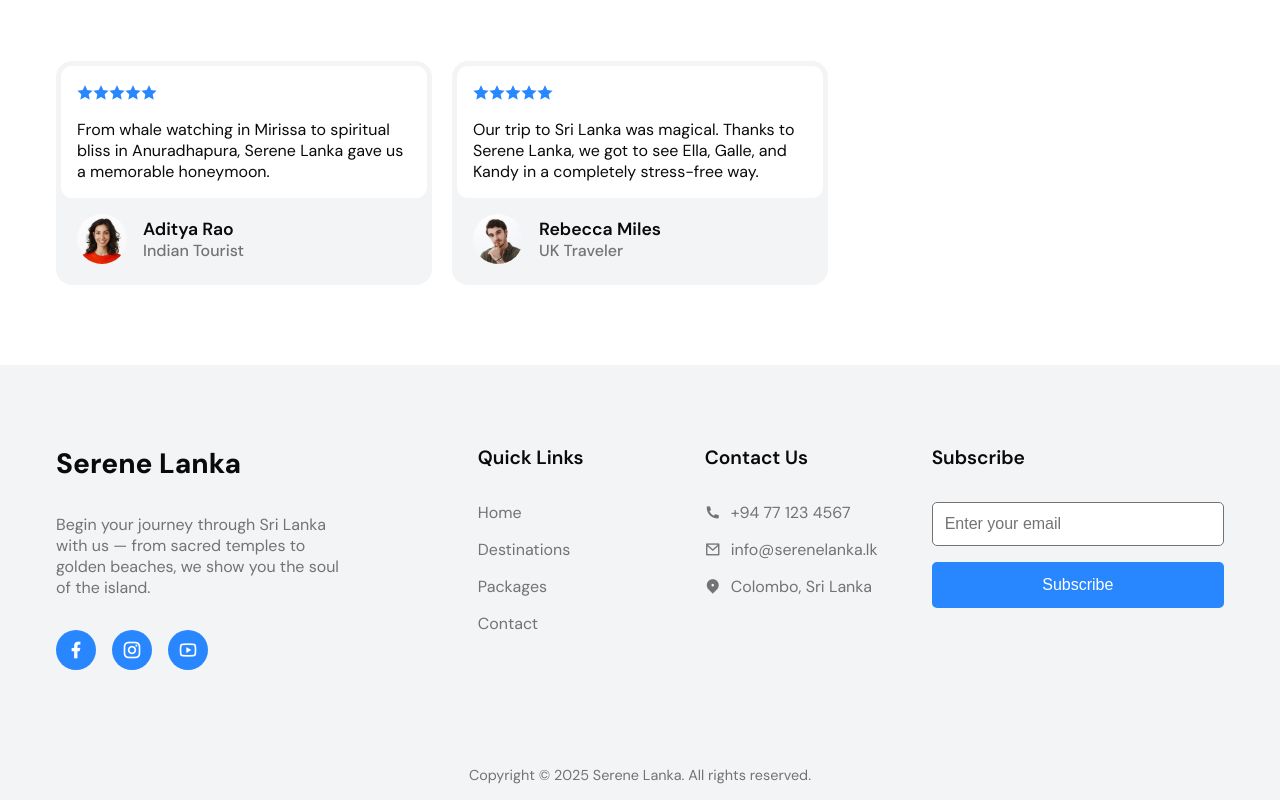
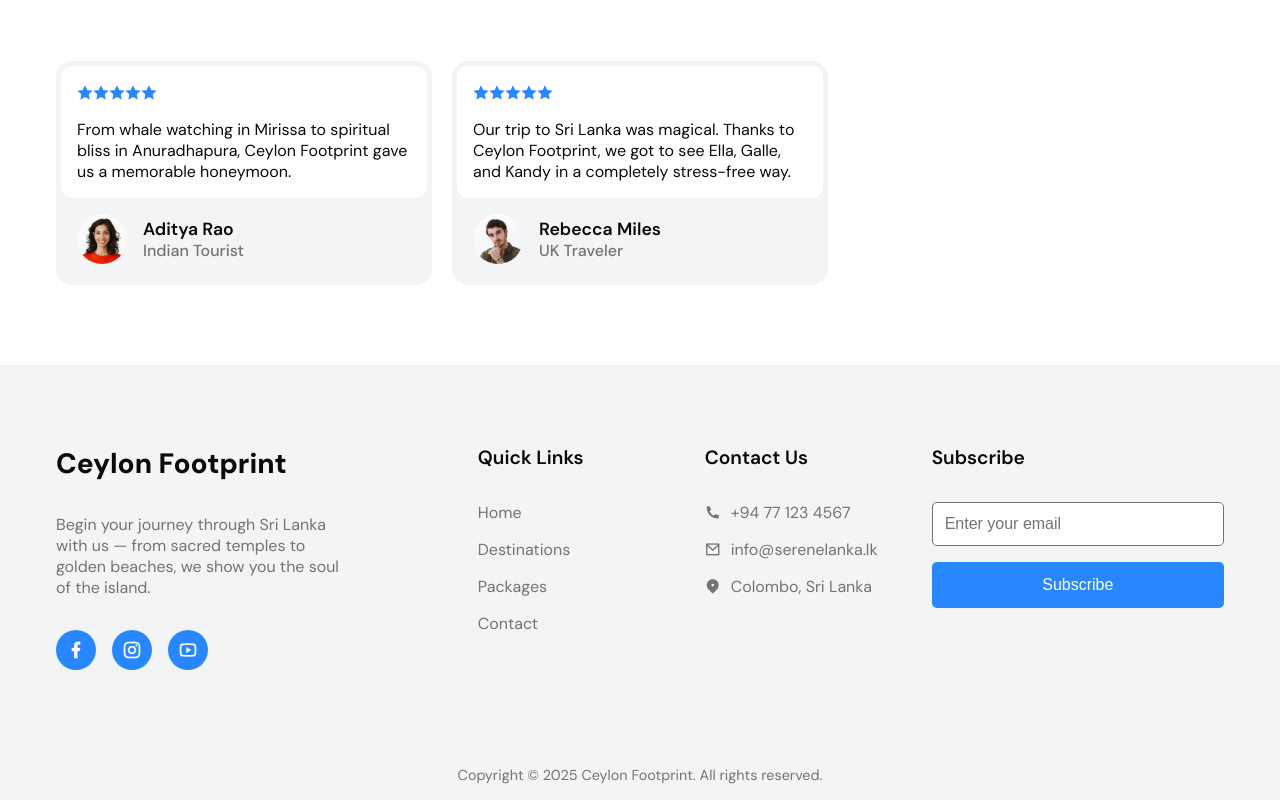
Before and after one commit to ShanukaKarunarathne/Ceylon_Footprint, a plain HTML site: page index.html in a window 1280 px wide. Shown: the part 3376-4176 px from the top of the page. Drawn offline with nearby package versions, Linux system fonts and the light colour scheme.

Commit message:
add the new logo

```diff
--- a/index.html
+++ b/index.html
@@ -12,14 +12,14 @@
       href="https://cdn.jsdelivr.net/npm/swiper@11/swiper-bundle.min.css"
     />
     <link rel="stylesheet" href="styles.css" />
-    <title>Serene Lanka</title>
+    <title>Ceylon Footprint</title>
   </head>
   <body>
     <nav>
       <div class="nav__header">
         <div class="nav__logo">
           <a href="#" class="logo">
-            <img src="assets/logo.png" alt="Serene Lanka Logo" class="logo__img">
+            <img src="assets/logo.png" alt="Ceylon Footprint Logo" class="logo__img">
           </a>
         </div>
         <div class="nav__menu__btn" id="menu-btn">
@@ -158,7 +158,7 @@
       <div class="showcase__content">
         <h4>UNVEIL SRI LANKA’S TRUE BEAUTY</h4>
         <p>
-          Serene Lanka is your trusted guide to discovering Sri Lanka’s rich heritage, stunning landscapes, and warm hospitality.
+          Ceylon Footprint is your trusted guide to discovering Sri Lanka’s rich heritage, stunning landscapes, and warm hospitality.
         </p>
         <p>
           Whether you're trekking through lush tea plantations, enjoying the beaches of Unawatuna, or exploring the ancient ruins of Anuradhapura — we ensure your experience is unforgettable.
@@ -235,7 +235,7 @@
                   <span><i class="ri-star-fill"></i></span><span><i class="ri-star-fill"></i></span><span><i class="ri-star-fill"></i></span><span><i class="ri-star-fill"></i></span><span><i class="ri-star-fill"></i></span>
                 </div>
                 <p>
-                  Our trip to Sri Lanka was magical. Thanks to Serene Lanka, we got to see Ella, Galle, and Kandy in a completely stress-free way.
+                  Our trip to Sri Lanka was magical. Thanks to Ceylon Footprint, we got to see Ella, Galle, and Kandy in a completely stress-free way.
                 </p>
               </div>
               <div class="client__details">
@@ -254,7 +254,7 @@
                   <span><i class="ri-star-fill"></i></span><span><i class="ri-star-fill"></i></span><span><i class="ri-star-fill"></i></span><span><i class="ri-star-fill"></i></span><span><i class="ri-star-fill"></i></span>
                 </div>
                 <p>
-                  From whale watching in Mirissa to spiritual bliss in Anuradhapura, Serene Lanka gave us a memorable honeymoon.
+                  From whale watching in Mirissa to spiritual bliss in Anuradhapura, Ceylon Footprint gave us a memorable honeymoon.
                 </p>
               </div>
               <div class="client__details">
@@ -274,7 +274,7 @@
       <div class="section__container footer__container">
         <div class="footer__col">
           <div class="footer__logo">
-            <a href="#" class="logo">Serene Lanka</a>
+            <a href="#" class="logo">Ceylon Footprint</a>
           </div>
           <p>
             Begin your journey through Sri Lanka with us — from sacred temples to golden beaches, we show you the soul of the island.
@@ -311,7 +311,7 @@
         </div>
       </div>
       <div class="footer__bar">
-        Copyright © 2025 Serene Lanka. All rights reserved.
+        Copyright © 2025 Ceylon Footprint. All rights reserved.
       </div>
     </footer>
 
```
Also changed, not shown: trip-details.html (+1 -1 lines), assets/ceylon-footprint-high-resolution-logo-grayscale.png (added), assets/logo.png, assets/logo_old.png (added).
